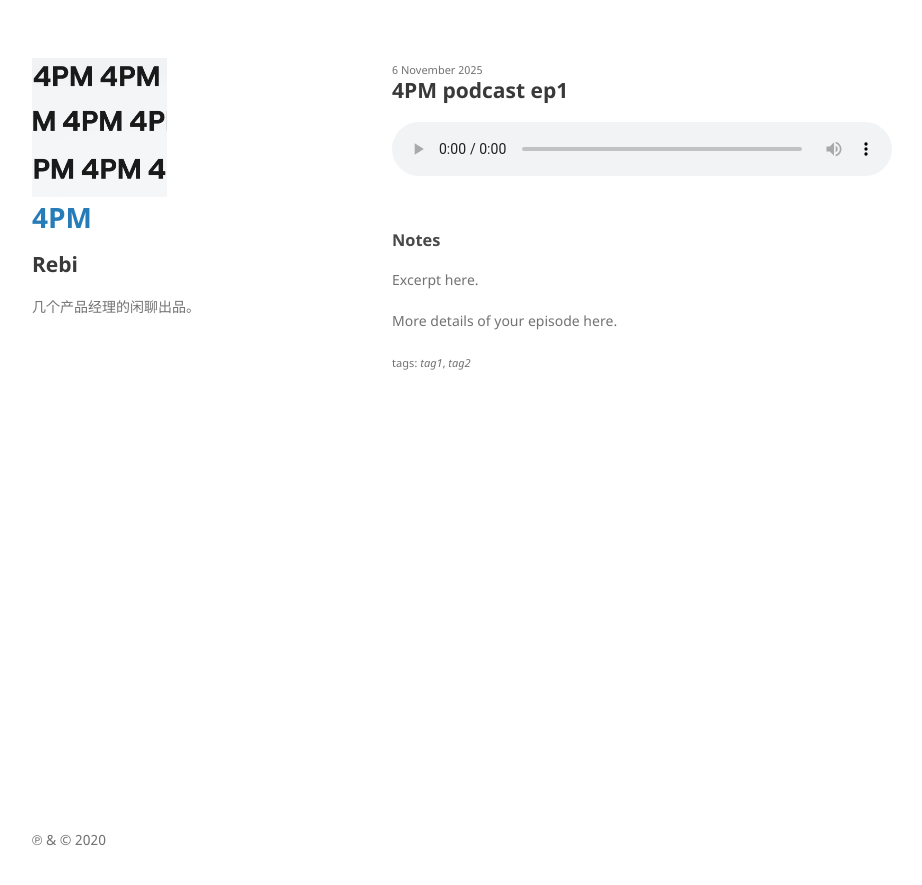
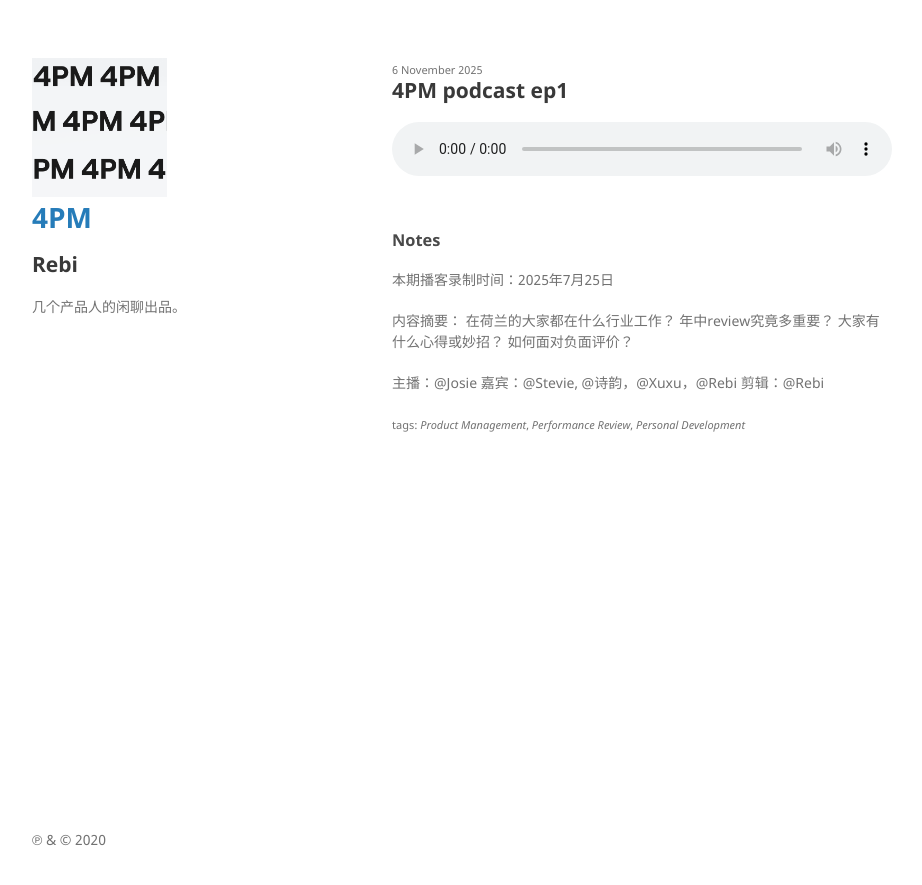
Before and after one commit to Rabeeahhh/4PM, a Jekyll site: the page built from _posts/2025-11-06-ep1.md, in a window 1280 px wide. Shown: the top 885 px of the page, without its empty margins (178-1100 px from the left). Built offline with Jekyll 4.4.1, drawn with Linux system fonts in a browser that asks for light colours.

Commit message:
update the description, ep1 show notes and keywords

```diff
--- a/_config.yml
+++ b/_config.yml
@@ -1,5 +1,5 @@
 title: 4PM
-description: 几个产品经理的闲聊出品。
+description: 几个产品人的闲聊出品。
 author: Rebi
 email: my@email.com
 lang: en-us
--- a/_posts/2025-11-06-ep1.md
+++ b/_posts/2025-11-06-ep1.md
@@ -2,8 +2,9 @@
 title:        "4PM podcast ep1"
 date:         2025-11-06 21:00:00 +0100
 keywords:
-- tag1
-- tag2
+- Product Management
+- Performance Review
+- Personal Development
 mp3-url:      "/assets/audio/PM_Podcast_demo_1_v2.mp3"
 episode-type: full # or "trailer"
 explicit:     "no"
@@ -11,7 +12,14 @@ block:        "no" # no means it is published
 layout: podcast
 excerpt_separator: <!--more-->
 ---
-Excerpt here.
-<!--more-->
+本期播客录制时间：2025年7月25日
 
-More details of your episode here.
+内容摘要：
+在荷兰的大家都在什么行业工作？
+年中review究竟多重要？
+大家有什么心得或妙招？
+如何面对负面评价？
+
+主播：@Josie
+嘉宾：@Stevie, @诗韵，@Xuxu，@Rebi
+剪辑：@Rebi
```
